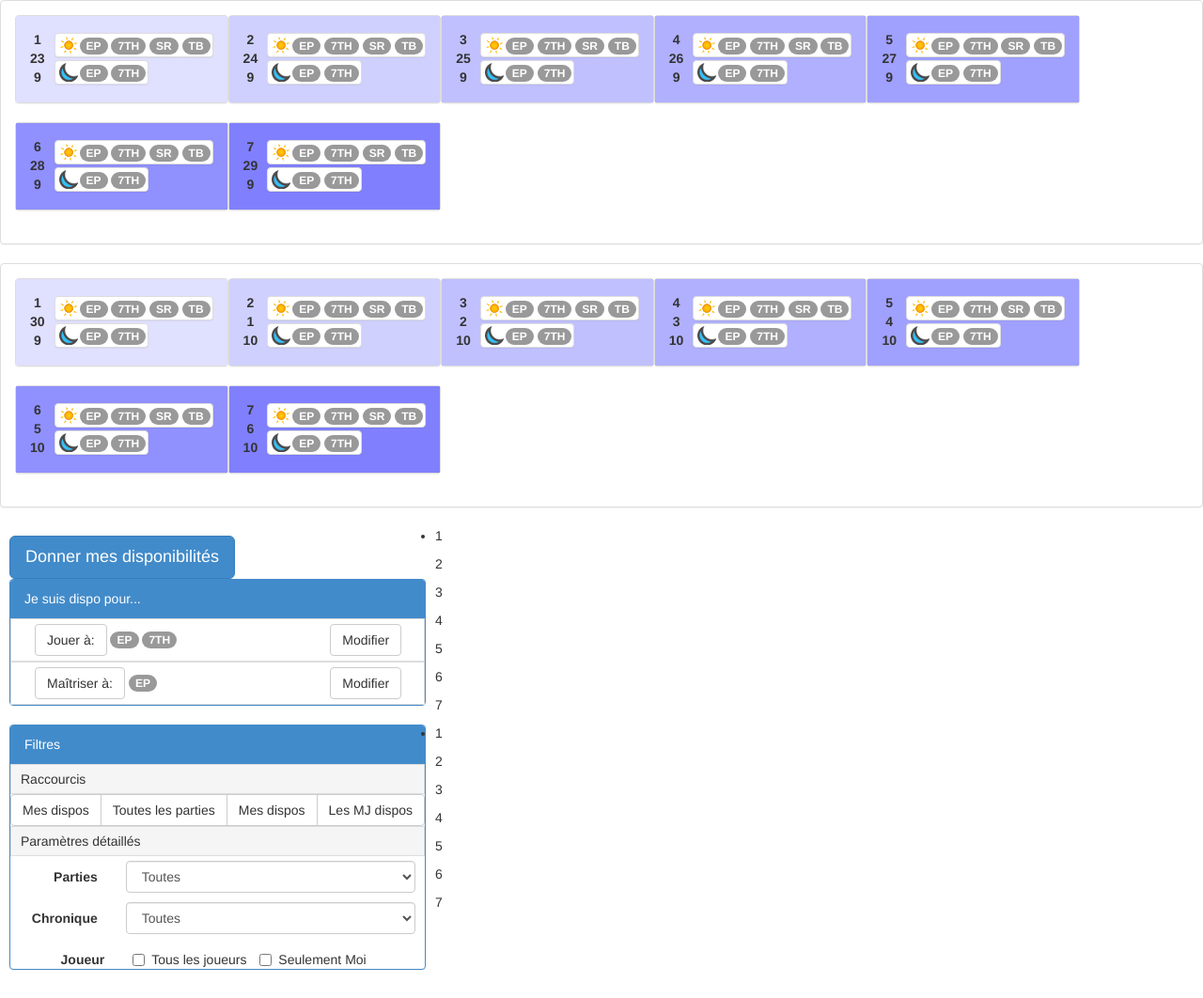
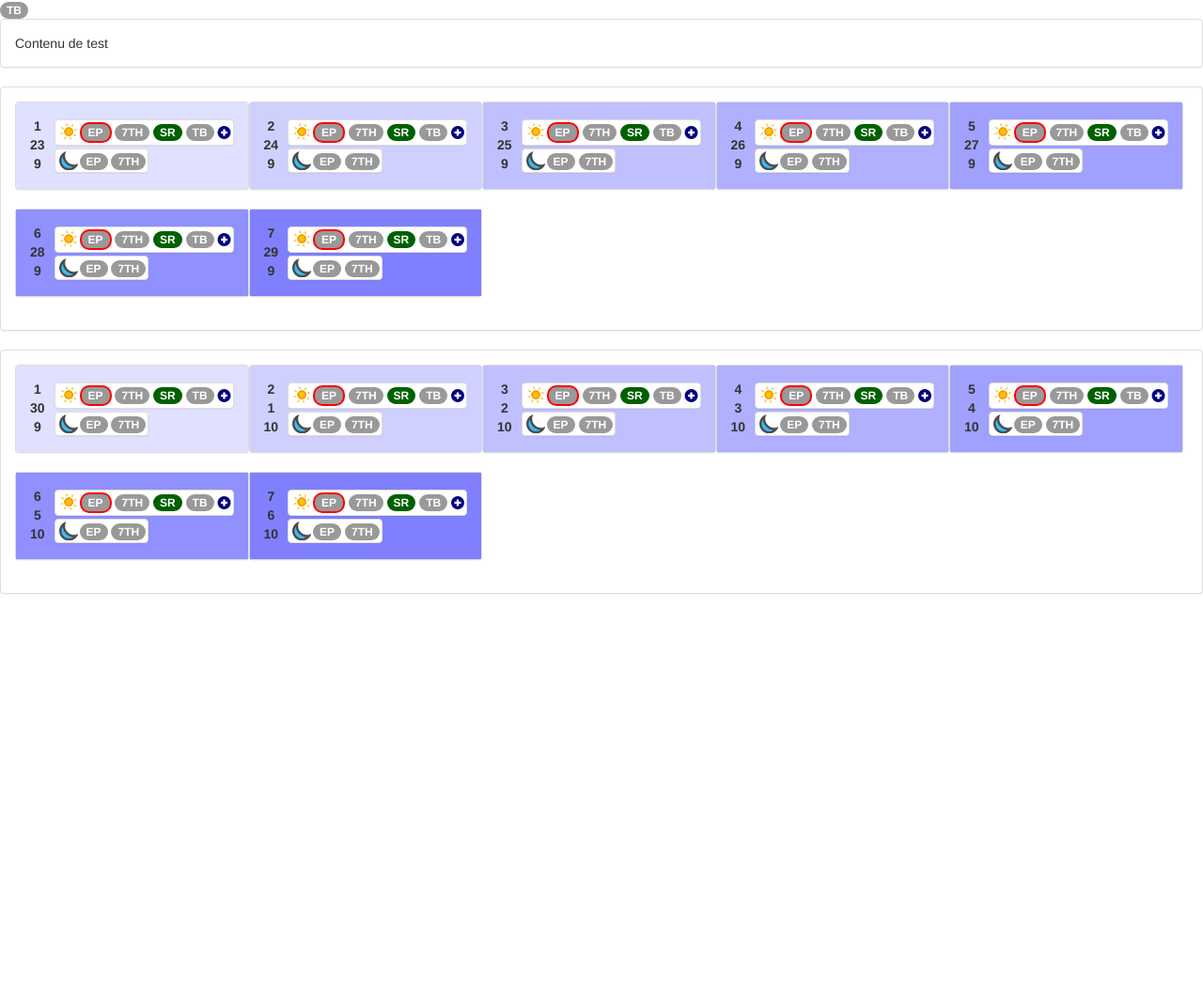
Before and after one commit to neyrick/gayming, a Node project: template gamegrinder-js/WebContent/index.html in a window 1280 px wide. Shown: the whole page at 94% size. After the commit the page ends 632 px from the top, so only its background shows below. Run offline with Node 20 templates, Linux system fonts and the light colour scheme; the template is opened without the code that fills it, so the values that code supplies are empty; some libraries are stand-ins or nearby versions.

Commit message:
Ajout font pour glyphes Essais gestion du popup pour details d'un setting dans timeframe

```diff
--- a/gamegrinder-js/WebContent/css/gg.css
+++ b/gamegrinder-js/WebContent/css/gg.css
@@ -1,3 +1,22 @@
+.myPABadge {
+	border: solid 2px #FF0000;
+}
+.withoutGmBadge {
+	background-color: #999999;
+}
+.withGmBadge {
+	background-color: #C06000;
+}
+.withGameBadge {
+	background-color: #006000;
+}
+.plusBox {
+	display: inline-block;
+}
+.plusButton {
+	top: 3px;
+	color: #000080;
+}
 .massDispoStatusButton{
 }
 .massDispoSettingButton{
@@ -71,6 +90,7 @@
 }
 .timeFrameBodyPanel {
 	padding: 2px;
+	vertical-align: middle;
 }
 .timeFrameItem {
 	float: left;
--- a/gamegrinder-js/WebContent/index.html
+++ b/gamegrinder-js/WebContent/index.html
@@ -2,6 +2,7 @@
 <html lang="en" ng-app>
 <head>
 <meta charset="utf-8">
+<meta name="viewport" content="width=device-width, initial-scale=1.0">
 <title>Tests Gamegrinder</title>
 <link href="css/bootstrap.css" rel="stylesheet" media="screen">
 <link rel="stylesheet" href="css/gg.css">
@@ -14,12 +15,34 @@
 <!-- Include all compiled plugins (below), or include individual files as needed -->
 <script src="js/bootstrap.min.js"></script>
 
-<meta name="viewport" content="width=device-width, initial-scale=1.0">
 <!-- Bootstrap -->
 </head>
 <body  ng-controller="GameGrinderCtrl">
-
- 	<div>
+<script type="text/javascript">
+    $(function () {
+        $('body').tooltip({
+                    selector: '[data-toggle="tooltip"]'
+                });
+	$('.tfSetting').hover(function () {
+		$(this).tooltip('hide')
+			  .attr('data-original-title', $('#myTooltipContent').html())
+			  .tooltip('fixTitle')
+			  .tooltip('show');
+		} , function () {
+		$(this).tooltip('hide')
+			  .attr('data-original-title', 'Youpi Tralala 2')
+			  .tooltip('fixTitle')
+			  .tooltip('show');
+	});
+    });
+</script>
+<a href="#" data-toggle="tooltip" data-delay="0" data-placement="auto right" data-html="true" data-animation="false" data-title="Et hop !"><span class="badge">TB</span></a>
+	<div class="panel panel-default" id="myTooltipContent">
+		<div class="panel-body">
+			Contenu de test
+		</div>
+	</div>
+	<div>
 		<div class="panel panel-default weekPanel" ng-repeat="week in weeks">
 			<div class="panel-body">
 
@@ -32,8 +55,16 @@
 							<div class="panel panel-default timeFramePanel">
 								<div class="timeFrameBodyPanel panel-body">
 									<img class="timeFrameItem" src="images/aprem.gif" /> <span
-										class="badge">EP</span> <span class="badge">7TH</span> <span
-										class="badge">SR</span> <span class="badge">TB</span>
+										class="badge myPABadge">EP</span> <span class="badge">7TH</span> <span class="badge withGameBadge">SR</span>
+<a href="#" class="tfSetting" data-toggle="tooltip" data-delay="0" data-placement="bottom" data-html="true" data-animation="false" data-title="Et hop !" data-selector="body" data-settingcode="TB"><span class="badge">TB</span></a>
+<div class="dropdown plusBox">
+	<a href="#" data-toggle="dropdown" class="dropdown-toggle"> <span class="glyphicon glyphicon-plus-sign plusButton"></span> </a>
+	<ul class="dropdown-menu pull-right" role="menu">
+		<li role="presentation" class="dropdown-header">Je serais aussi dispo pour jouer à...</li>
+		<li role="presentation" ng-repeat="setting in settings"><a role="menuitem" tabindex="-1" href="#">{{ setting.name }}</a></li>
+	</ul>
+</div>
+
 								</div>
 							</div>
 							<br />
@@ -51,6 +82,7 @@
 		</div>
 	</div>
 
+<!--
 	<div class="mainColumn">
 
 
@@ -72,7 +104,7 @@
 			});
 		});
 		</script>
-	<!-- Modal -->
+
 	<div id="dispoModal" class="modal fade" tabindex="-1" role="dialog" aria-labelledby="dispoModalLabel" aria-hidden="true">
 	  <div class="modal-dialog">
 	    <div class="modal-content">
@@ -82,7 +114,7 @@
 		</div>
 		<div class="modal-body">
 		    <div id="dispoCarousel" class="carousel slide" data-interval="false">
-			    <!-- Carousel items -->
+
 			    <div class="carousel-inner">
 				<div class="active item btn-group-vertical">
 				  <button type="button" class="btn btn-primary massDispoStatusButton">... jouer à...</button>
@@ -189,6 +221,6 @@
 			</ul>
 		</div>
 	</div>
-
+	-->
 </body>
 </html>
```
Also changed, not shown: gamegrinder-js/WebContent/fonts/glyphicons-halflings-regular.ttf (added), gamegrinder-js/WebContent/fonts/glyphicons-halflings-regular.woff (added), 2 other files.
